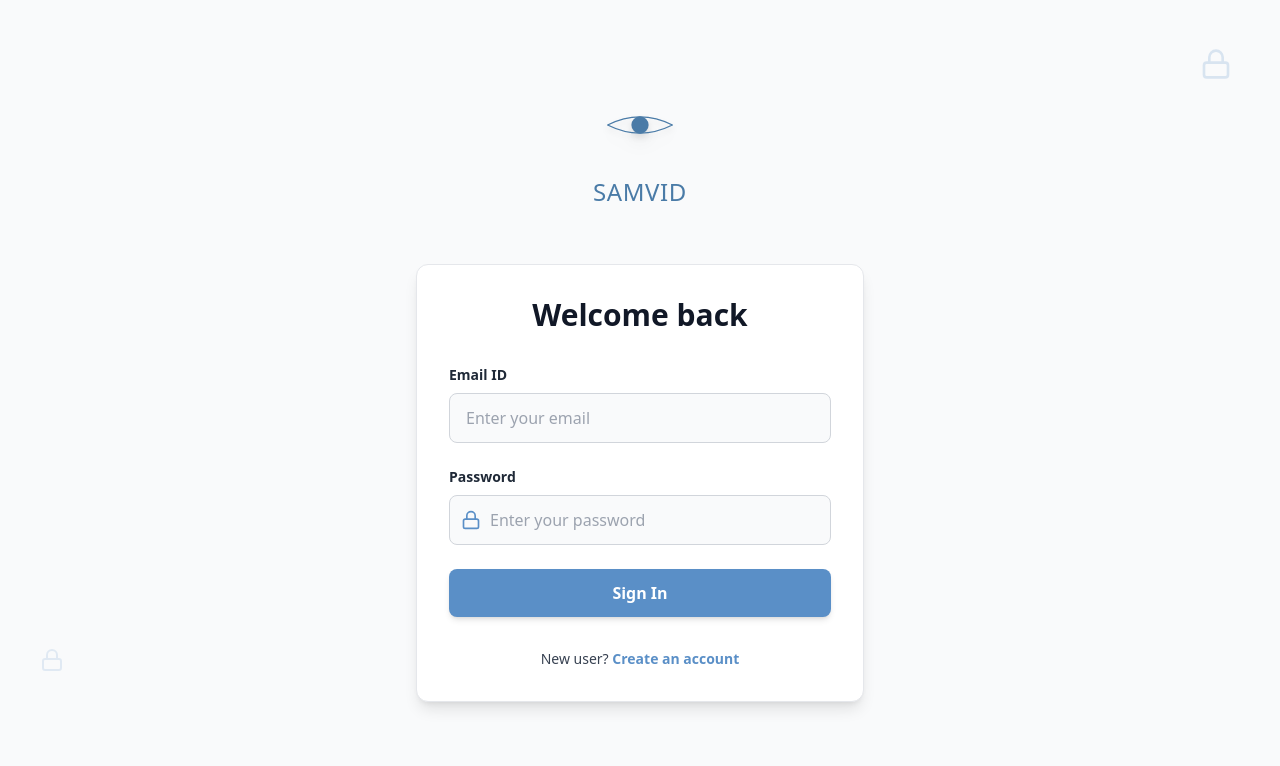
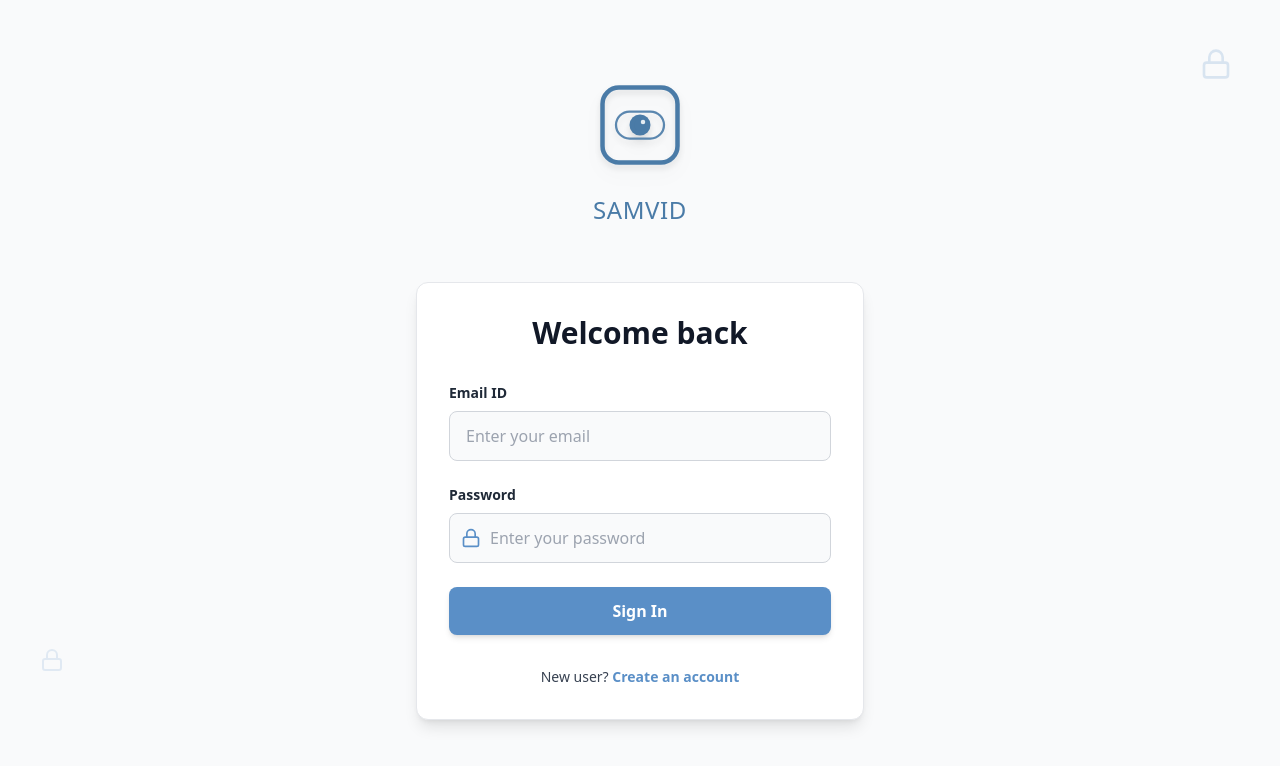
Before and after one commit to pooja2006git/SAMVID, a React (Vite) app: page /login in a window 1280 px wide. Shown: the top 766 px of the page. Built offline with nearby package versions, Linux system fonts and the light colour scheme.

Commit message:
logo change

```diff
--- a/src/components/EyeLogo.tsx
+++ b/src/components/EyeLogo.tsx
@@ -1,48 +1,126 @@
+// interface EyeLogoProps {
+//   size?: number;
+//   color?: string;
+//   showAnimation?: boolean;
+// }
+
+// export default function EyeLogo({ size = 120, color = 'white', showAnimation = false }: EyeLogoProps) {
+//   return (
+//     <svg
+//       width={size}
+//       height={size * 0.6}
+//       viewBox="0 0 160 100"
+//       fill="none"
+//       xmlns="http://www.w3.org/2000/svg"
+//       className="drop-shadow-lg"
+//     >
+//       <defs>
+//         <path
+//           id="eyePath"
+//           d="M 20 50 Q 80 20 140 50 Q 80 80 20 50 Z"
+//           fill="none"
+//         />
+//       </defs>
+
+//       <path
+//         d="M 20 50 Q 80 20 140 50 Q 80 80 20 50 Z"
+//         stroke={color}
+//         strokeWidth="2.5"
+//         fill="none"
+//         strokeLinecap="round"
+//         strokeLinejoin="round"
+//       />
+
+//       <circle cx="80" cy="50" r="16" fill={color} />
+//       <circle cx="80" cy="50" r="10" fill="#4A7BA7" />
+//       <circle cx="84" cy="46" r="3" fill={color} opacity="0.8" />
+
+//       {showAnimation && (
+//         <g>
+//           <circle cx="40" cy="50" r="3" fill={color} opacity="0.6">
+//             <animateMotion dur="3s" repeatCount="indefinite">
+//               <mpath href="#eyePath" />
+//             </animateMotion>
+//           </circle>
+//         </g>
+//       )}
+//     </svg>
+//   );
+// }
 interface EyeLogoProps {
   size?: number;
   color?: string;
   showAnimation?: boolean;
 }
 
-export default function EyeLogo({ size = 120, color = 'white', showAnimation = false }: EyeLogoProps) {
+export default function EyeLogo({
+  size = 120,
+  color = '#2F6FA3', // SAMVID blue
+  showAnimation = false,
+}: EyeLogoProps) {
   return (
     <svg
       width={size}
-      height={size * 0.6}
-      viewBox="0 0 160 100"
+      height={size}
+      viewBox="0 0 120 120"
       fill="none"
       xmlns="http://www.w3.org/2000/svg"
       className="drop-shadow-lg"
     >
-      <defs>
-        <path
-          id="eyePath"
-          d="M 20 50 Q 80 20 140 50 Q 80 80 20 50 Z"
-          fill="none"
-        />
-      </defs>
-
-      <path
-        d="M 20 50 Q 80 20 140 50 Q 80 80 20 50 Z"
+      {/* Outer rounded-square frame */}
+      <rect
+        x="10"
+        y="10"
+        width="100"
+        height="100"
+        rx="22"
+        ry="22"
         stroke={color}
-        strokeWidth="2.5"
+        strokeWidth="6"
         fill="none"
-        strokeLinecap="round"
-        strokeLinejoin="round"
       />
 
-      <circle cx="80" cy="50" r="16" fill={color} />
-      <circle cx="80" cy="50" r="10" fill="#4A7BA7" />
-      <circle cx="84" cy="46" r="3" fill={color} opacity="0.8" />
+      {/* Inner hollow area (eye boundary suggestion) */}
+      <rect
+        x="28"
+        y="42"
+        width="64"
+        height="36"
+        rx="18"
+        ry="18"
+        stroke={color}
+        strokeWidth="3"
+        fill="none"
+        opacity="0.9"
+      />
 
+      {/* Eyeball */}
+      <circle cx="60" cy="60" r="14" fill={color} />
+
+      {/* Iris */}
+      <circle cx="60" cy="60" r="8" fill="#4A7BA7" />
+
+      {/* Highlight */}
+      <circle cx="64" cy="56" r="3" fill="white" opacity="0.85" />
+
+      {/* Optional subtle animation */}
       {showAnimation && (
-        <g>
-          <circle cx="40" cy="50" r="3" fill={color} opacity="0.6">
-            <animateMotion dur="3s" repeatCount="indefinite">
-              <mpath href="#eyePath" />
-            </animateMotion>
-          </circle>
-        </g>
+        <circle cx="60" cy="60" r="18" fill="none" stroke={color} strokeWidth="1" opacity="0.3">
+          <animate
+            attributeName="r"
+            from="16"
+            to="22"
+            dur="2.5s"
+            repeatCount="indefinite"
+          />
+          <animate
+            attributeName="opacity"
+            from="0.4"
+            to="0"
+            dur="2.5s"
+            repeatCount="indefinite"
+          />
+        </circle>
       )}
     </svg>
   );
```
